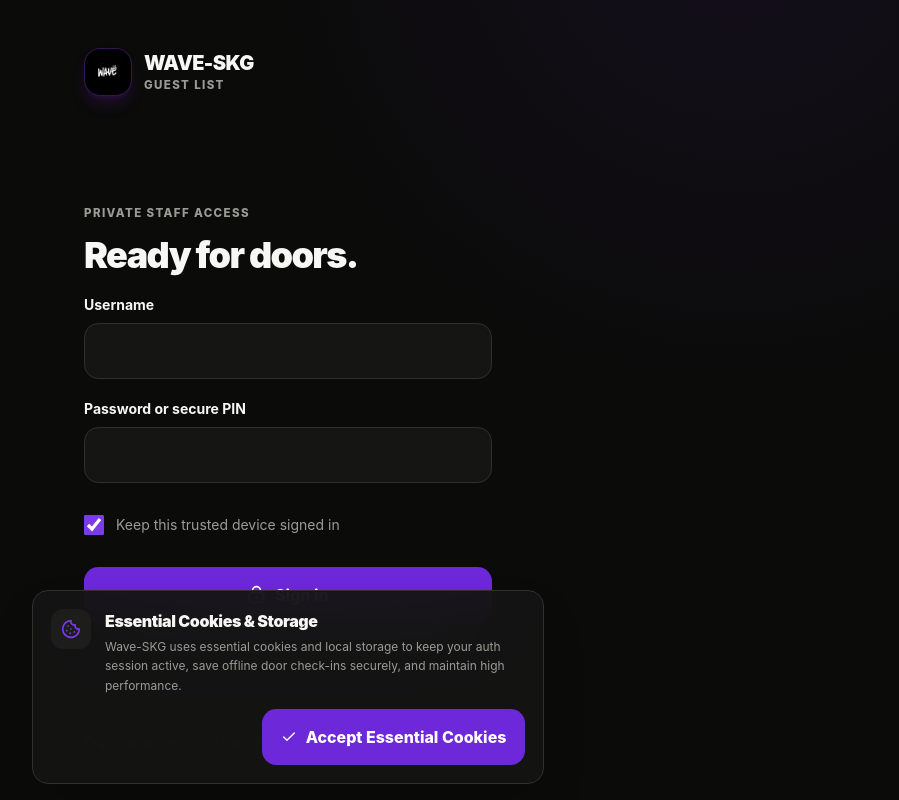
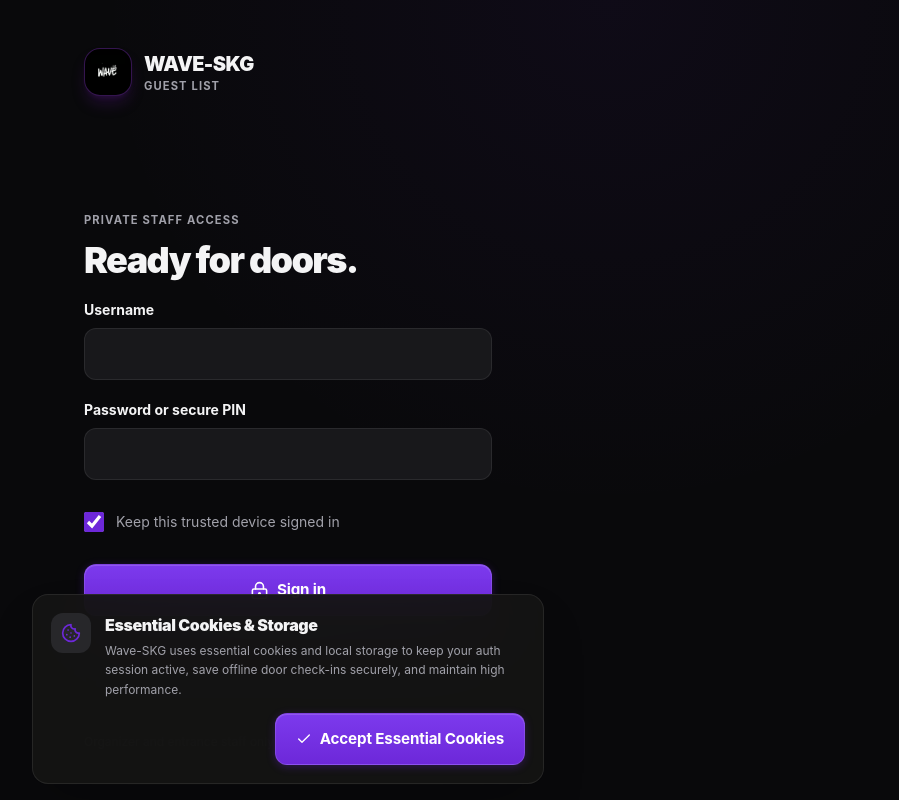
Before and after one commit to dervass/wave_skg_list, a Next.js app: page /login in a window 1280 px wide. Shown: the whole page, without its empty margins (352-1251 px from the left). Built offline with nearby package versions, Linux system fonts and the light colour scheme.

Commit message:
Elevate app UI to modern high-end professional dark dashboard styling

```diff
--- a/src/app/globals.css
+++ b/src/app/globals.css
@@ -1,18 +1,18 @@
 @import "tailwindcss";
 
 :root {
-  --ink: #f7f7f4;
-  --muted: #9b9b96;
-  --panel: #151514;
-  --panel-raised: #1d1d1b;
-  --line: #30302d;
-  --accent: #7c3aed;
-  --accent-strong: #8b5cf6;
-  --accent-shadow: rgba(124, 58, 237, 0.2);
+  --ink: #f4f4f5;
+  --muted: #a1a1aa;
+  --panel: #18181b;
+  --panel-raised: #27272a;
+  --line: rgba(255, 255, 255, 0.08);
+  --accent: #6d28d9;
+  --accent-strong: #7c3aed;
+  --accent-shadow: rgba(124, 58, 237, 0.25);
   --success: #34d399;
-  --warning: #f0c75e;
-  --danger: #ff6464;
-  --background: #0b0b0a;
+  --warning: #fbbf24;
+  --danger: #f87171;
+  --background: #09090b;
 }
 
 * {
@@ -29,12 +29,14 @@
   margin: 0;
   min-height: 100svh;
   background:
-    radial-gradient(circle at 85% -10%, rgba(124, 58, 237, 0.08), transparent 30rem),
+    radial-gradient(circle at 75% 0%, rgba(109, 40, 217, 0.06), transparent 32rem),
     var(--background);
   color: var(--ink);
   font-family:
-    Inter, ui-sans-serif, system-ui, -apple-system, BlinkMacSystemFont, "Segoe UI",
+    Inter, -apple-system, BlinkMacSystemFont, "Segoe UI", Roboto, Helvetica, Arial,
     sans-serif;
+  -webkit-font-smoothing: antialiased;
+  -moz-osx-font-smoothing: grayscale;
 }
 
 button,
@@ -51,8 +53,8 @@
 }
 
 :focus-visible {
-  outline: 3px solid var(--accent);
-  outline-offset: 3px;
+  outline: 2px solid var(--accent-strong);
+  outline-offset: 2px;
 }
 
 .safe-bottom {
@@ -61,74 +63,93 @@
 
 .field {
   width: 100%;
-  min-height: 3.5rem;
+  min-height: 3.25rem;
   border: 1px solid var(--line);
-  border-radius: 0.9rem;
+  border-radius: 0.75rem;
   background: var(--panel);
   color: var(--ink);
-  padding: 0.9rem 1rem;
+  padding: 0.85rem 1rem;
+  font-size: 0.95rem;
+  transition: border-color 150ms ease, box-shadow 150ms ease;
 }
 
 .field::placeholder {
-  color: #70706b;
+  color: #71717a;
 }
 
 .field:focus {
-  border-color: var(--accent);
+  border-color: var(--accent-strong);
   outline: none;
-  box-shadow: 0 0 0 3px rgba(124, 58, 237, 0.2);
+  box-shadow: 0 0 0 3px rgba(124, 58, 237, 0.25);
 }
 
 .button-primary,
 .button-secondary,
 .button-danger {
   display: inline-flex;
-  min-height: 3.5rem;
+  min-height: 3.25rem;
   align-items: center;
   justify-content: center;
-  gap: 0.55rem;
-  border-radius: 0.9rem;
+  gap: 0.5rem;
+  border-radius: 0.75rem;
   border: 1px solid transparent;
-  padding: 0.85rem 1.1rem;
-  font-weight: 800;
+  padding: 0.75rem 1.25rem;
+  font-weight: 700;
+  font-size: 0.95rem;
+  letter-spacing: -0.01em;
   transition:
-    transform 120ms ease,
-    background-color 120ms ease,
-    box-shadow 120ms ease;
+    transform 100ms ease,
+    background-color 150ms ease,
+    border-color 150ms ease,
+    box-shadow 150ms ease;
 }
 
 .button-primary {
-  background: #6d28d9;
+  background: linear-gradient(180deg, #7c3aed 0%, #6d28d9 100%);
   color: #ffffff;
+  border: 1px solid rgba(255, 255, 255, 0.12);
+  box-shadow: 0 2px 8px rgba(109, 40, 217, 0.3), inset 0 1px 0 rgba(255, 255, 255, 0.15);
 }
 
 .button-primary:hover {
-  background: #7c3aed;
+  background: linear-gradient(180deg, #8b5cf6 0%, #7c3aed 100%);
+  box-shadow: 0 4px 12px rgba(109, 40, 217, 0.4), inset 0 1px 0 rgba(255, 255, 255, 0.2);
 }
 
 .button-secondary {
-  border-color: var(--line);
+  border-color: rgba(255, 255, 255, 0.1);
+  background: var(--panel);
+  color: var(--ink);
+  box-shadow: 0 1px 3px rgba(0, 0, 0, 0.3);
+}
+
+.button-secondary:hover {
   background: var(--panel-raised);
-  color: var(--ink);
+  border-color: rgba(255, 255, 255, 0.16);
 }
 
 .button-danger {
-  border-color: rgb(255 100 100 / 35%);
-  background: rgb(255 100 100 / 12%);
-  color: #ff9d9d;
+  border-color: rgba(248, 113, 113, 0.25);
+  background: rgba(248, 113, 113, 0.08);
+  color: #fca5a5;
+}
+
+.button-danger:hover {
+  background: rgba(248, 113, 113, 0.15);
+  border-color: rgba(248, 113, 113, 0.35);
 }
 
 .button-primary:active,
 .button-secondary:active,
 .button-danger:active {
-  transform: scale(0.98);
+  transform: scale(0.985);
 }
 
 .eyebrow {
   color: var(--muted);
-  font-size: 0.72rem;
-  font-weight: 800;
-  letter-spacing: 0.12em;
+  font-size: 0.7rem;
+  font-weight: 700;
+  letter-spacing: 0.1em;
   text-transform: uppercase;
 }
 
```
